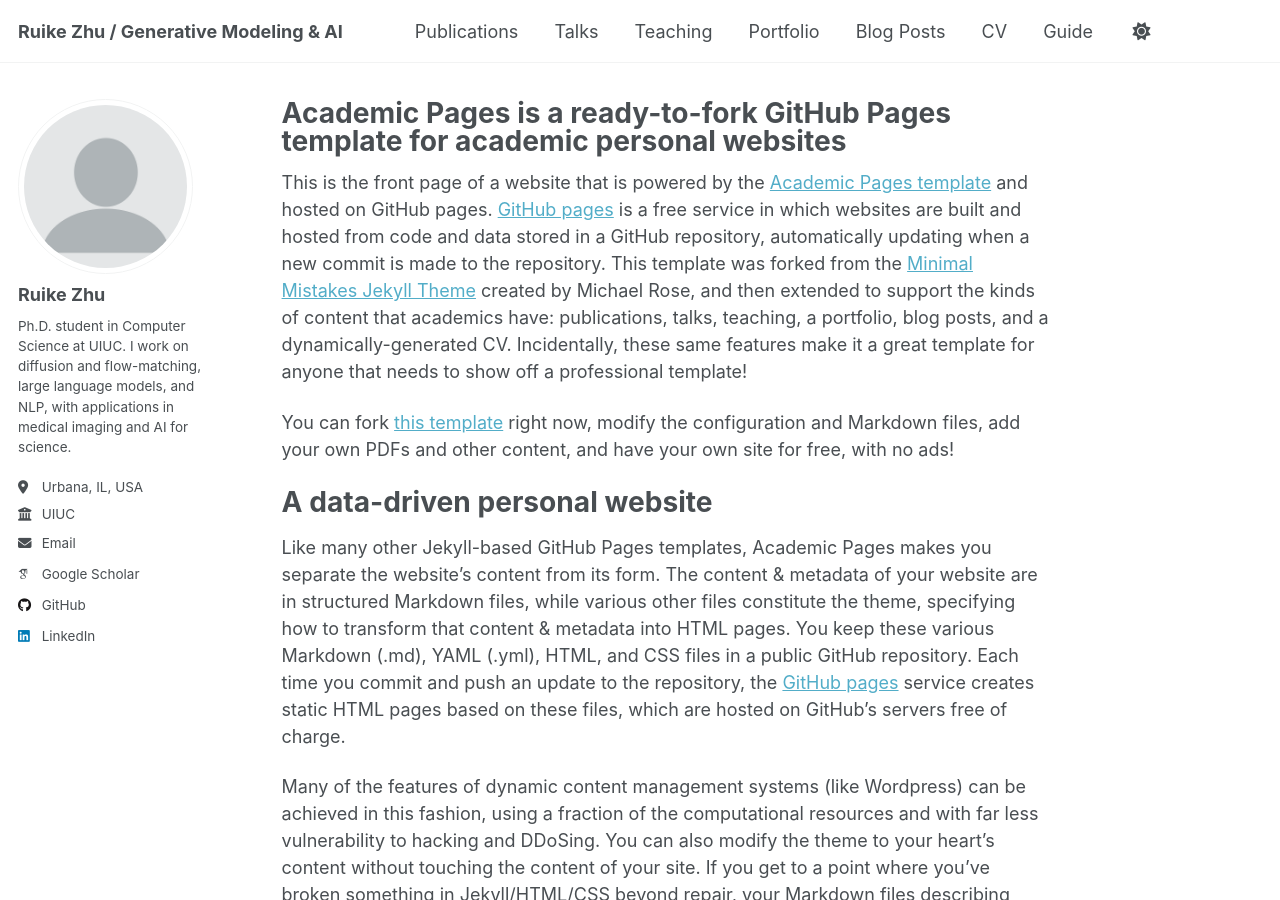
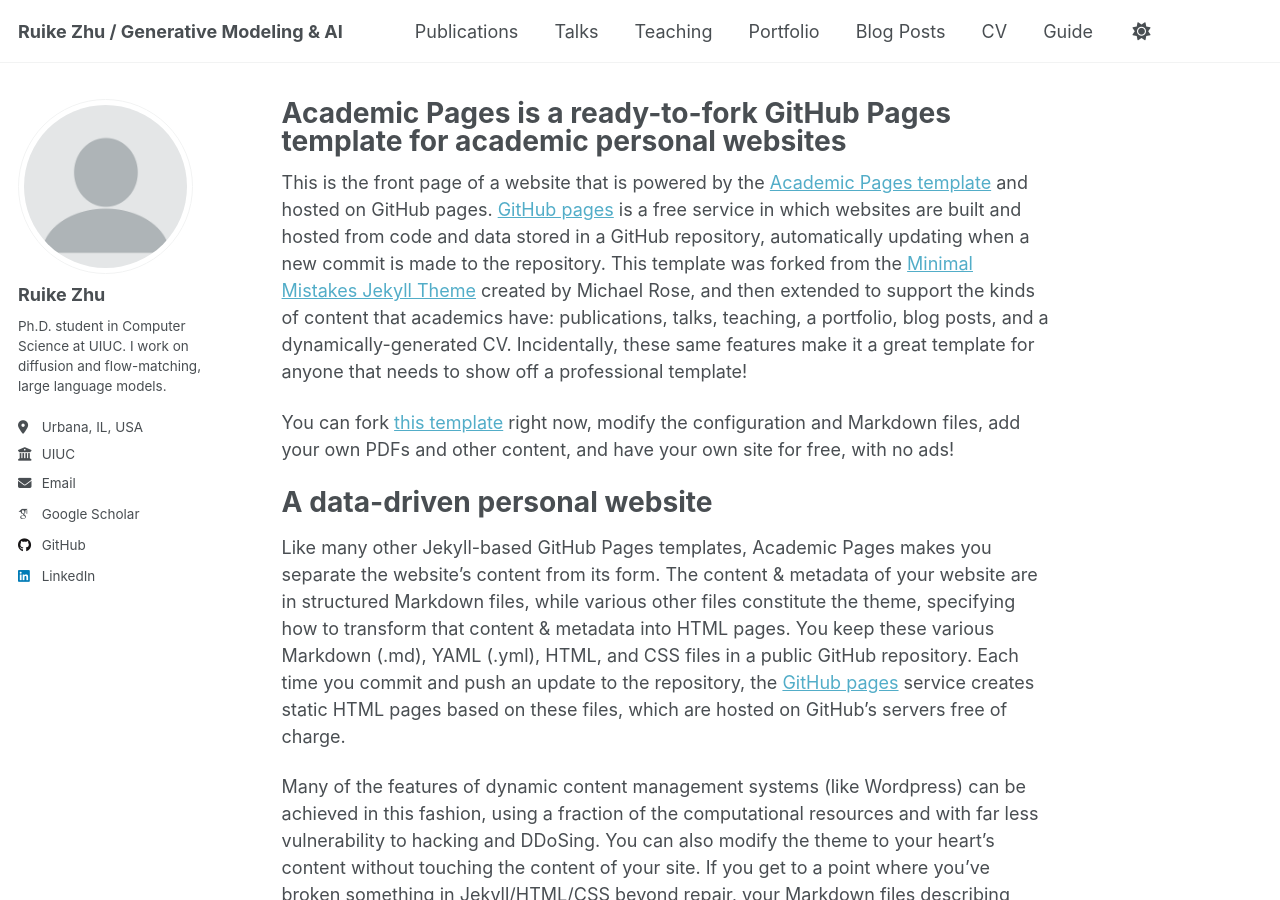
Before and after one commit to poem2018/poem2018.github.io, a Jekyll site: the page built from _pages/about.md, in a window 1280 px wide and 900 px high. Built offline with Jekyll 4.4.1, drawn with Linux system fonts in a browser that asks for light colours; some web fonts are replaced; a script that is not in the unit is left out.

Commit message:
Update bio in _config.yml
Shortened bio by removing references to medical imaging and AI for science.

```diff
--- a/_config.yml
+++ b/_config.yml
@@ -23,7 +23,7 @@ author:
   avatar           : "profile.png"
   name             : "Ruike Zhu"
   pronouns         :  # e.g. "she/her"
-  bio              : "Ph.D. student in Computer Science at UIUC. I work on diffusion and flow-matching, large language models, and NLP, with applications in medical imaging and AI for science."
+  bio              : "Ph.D. student in Computer Science at UIUC. I work on diffusion and flow-matching, large language models."
   location         : "Urbana, IL, USA"
   employer         : "UIUC"
   uri              :
```
